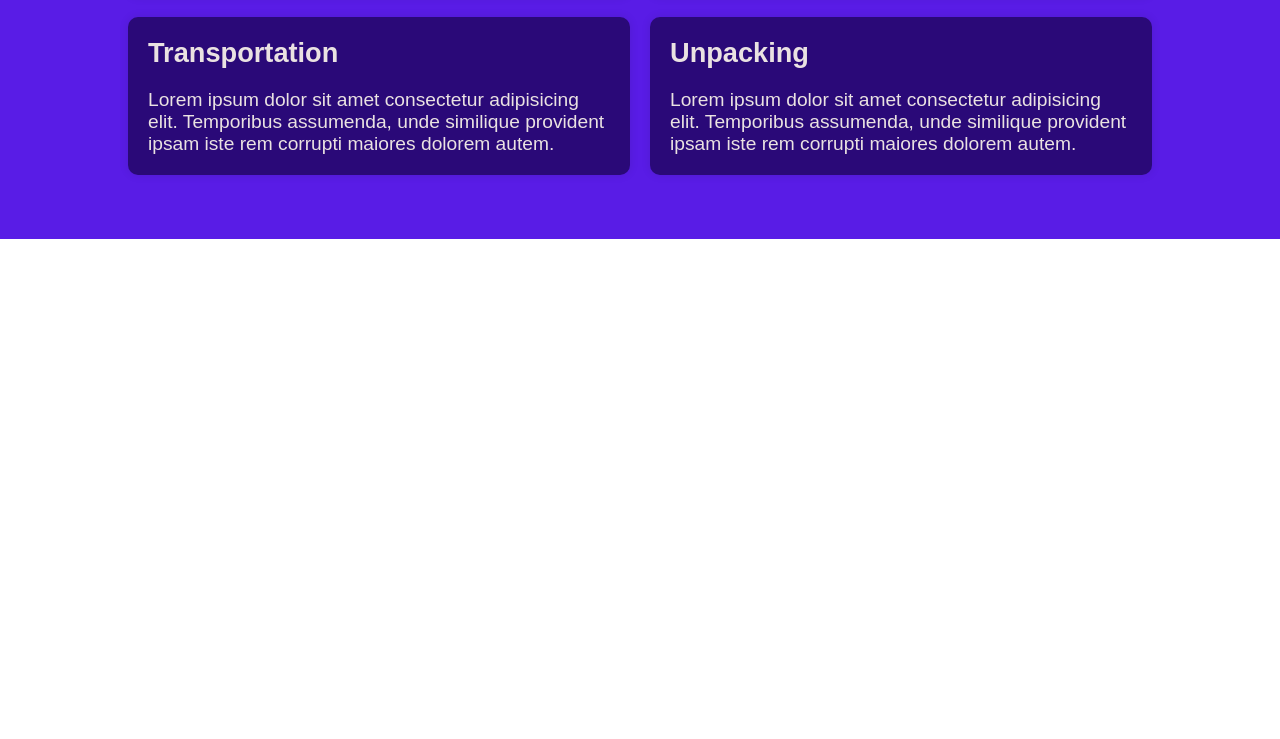
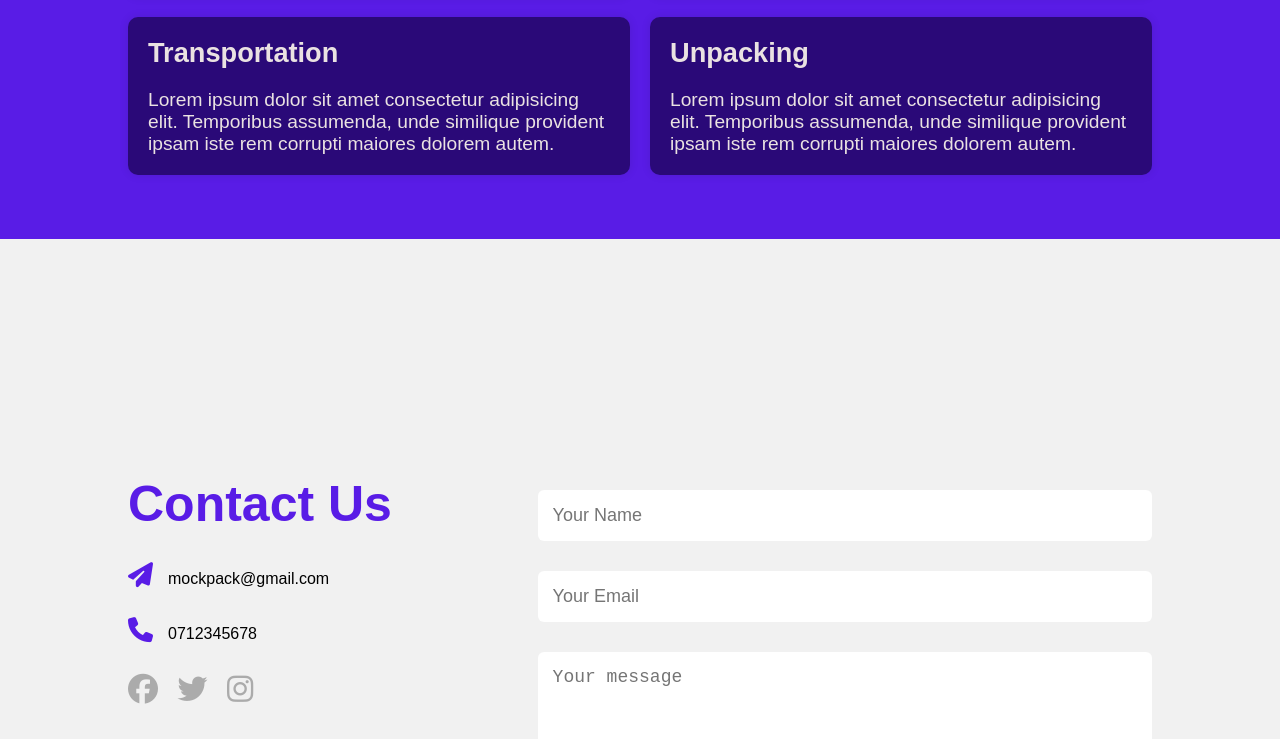
Before and after one commit to billythegoat-1/mopack_web, a plain HTML site: page index.html in a window 1280 px wide. Shown: the part 1082-1821 px from the top of the page. Before the commit the page ends 1321 px from the top, so only its background shows below. Drawn offline with Linux system fonts and the light colour scheme.

Commit message:
contact page

```diff
--- a/index.html
+++ b/index.html
@@ -5,8 +5,9 @@
     <meta name="viewport" content="width=device-width, initial-scale=1.0" />
     <title>Mock pack</title>
     <link rel="stylesheet" href="./styles/style.css" />
+    <script src="https://kit.fontawesome.com/221a5218b2.js" crossorigin="anonymous"></script>
   </head>
-  <body>
+
     <header>
       <nav>
         <div class="logo">
@@ -18,7 +19,7 @@
             <li><a href="#">Home</a></li>
             <li><a href="#services">Services</a></li>
             <li><a href="#">About</a></li>
-            <li><a href="#">Contact</a></li>
+            <li><a href="#contact">Contact</a></li>
           </ul>
         </div>
         <div class="humburger">
@@ -31,7 +32,7 @@
               <li><a href="#">Home</a></li>
               <li><a href="#services">Services</a></li>
               <li><a href="#">About</a></li>
-              <li><a href="#">Contact</a></li>
+              <li><a href="#contact">Contact</a></li>
             </ul>
           </div>
       </nav>
@@ -90,5 +91,38 @@
         </div>
       </div>
     </div>
-  </body>
+
+
+
+
+    <!-- contact section -->
+    <div id="contact">
+      <div class="container">
+          <div class="row">
+              <div class="contact-left">
+                  <h1 class = "sub-title">Contact Us</h1>
+                  <p><i class="fa-solid fa-paper-plane"></i>mockpack@gmail.com</p>
+                  <p><i class="fa-solid fa-phone"></i>0712345678</p>
+                  <div class="social-icons">
+                      <a href="#"><i class="fa-brands fa-facebook"></i></a>
+                      <a href="#"><i class="fa-brands fa-twitter"></i></a>
+                      <a href="#"><i class="fa-brands fa-instagram"></i></a>
+                  </div>
+
+              </div>
+              <div class="contact-right">
+                  <form>
+                      <input type="text" name = "Name" placeholder="Your Name" required>
+                      <input type="email" name = "Email" placeholder="Your Email" required>
+                      <textarea name="Message" rows="6" placeholder="Your message"></textarea>
+                      <button type = "submit" class="btn btn2">Submit</button>
+                  </form>
+              </div>
+          </div>
+      </div>
+      <div class="copyright">
+          <p>Copyright © Mock Pack</p>
+      </div>
+  </div>
+</body>
 </html>
--- a/styles/style.css
+++ b/styles/style.css
@@ -251,3 +251,83 @@ header nav ul a{
   }
 
 }
+
+/* contact section */
+
+.container{
+  padding:10px 10%;
+}
+h1{
+  font-size: 50px;
+  font-weight: bold;
+  color:#591ce6;
+}
+.row{
+  display:flex;
+  justify-content: space-between;
+  flex-wrap: wrap;
+}
+.contact-left{
+  flex-basis: 35%;
+  margin-top: 90px;
+}
+.contact-right{
+  flex-basis: 60%;
+  margin-top: 90px;
+}
+.contact-left p{
+  margin-top: 30px;
+}
+.contact-left p i{
+  margin-right: 15px;
+  color: #591ce6;
+  font-size: 25px;
+
+}
+.social-icons{
+  margin-top: 30px;
+}
+.social-icons a{
+  text-decoration: none;
+  font-size: 30px;
+  margin-right: 15px;
+  color: #ababab;
+  display: inline-block;
+  transition: transform 0.5s;
+}
+.social-icons a:hover{
+  color: #591ce6;
+  transform: translateY(-5px);
+}
+.btn.btn2{
+  display: inline-block;
+  background:#591ce6 ;
+}
+.contact-right form{
+  width: 100%;
+}
+form input, form textarea{
+  width: 100%;
+  border: 0;
+  outline: none;
+  background: #fff;
+  padding: 15px;
+  margin: 15px 0;
+  color: #fff;
+  font-size: 18px;
+  border-radius: 6px;
+}
+form .btn2{
+  padding: 14px 60px;
+  font-size: 18px;
+  margin-top: 20px;
+  cursor: pointer;
+}
+.copyright{
+  width: 100%;
+  text-align: center;
+  padding: 25px 0;
+  background:#591ce6 ;
+  font-weight: 300;
+  margin-top: 20px;
+}
```
